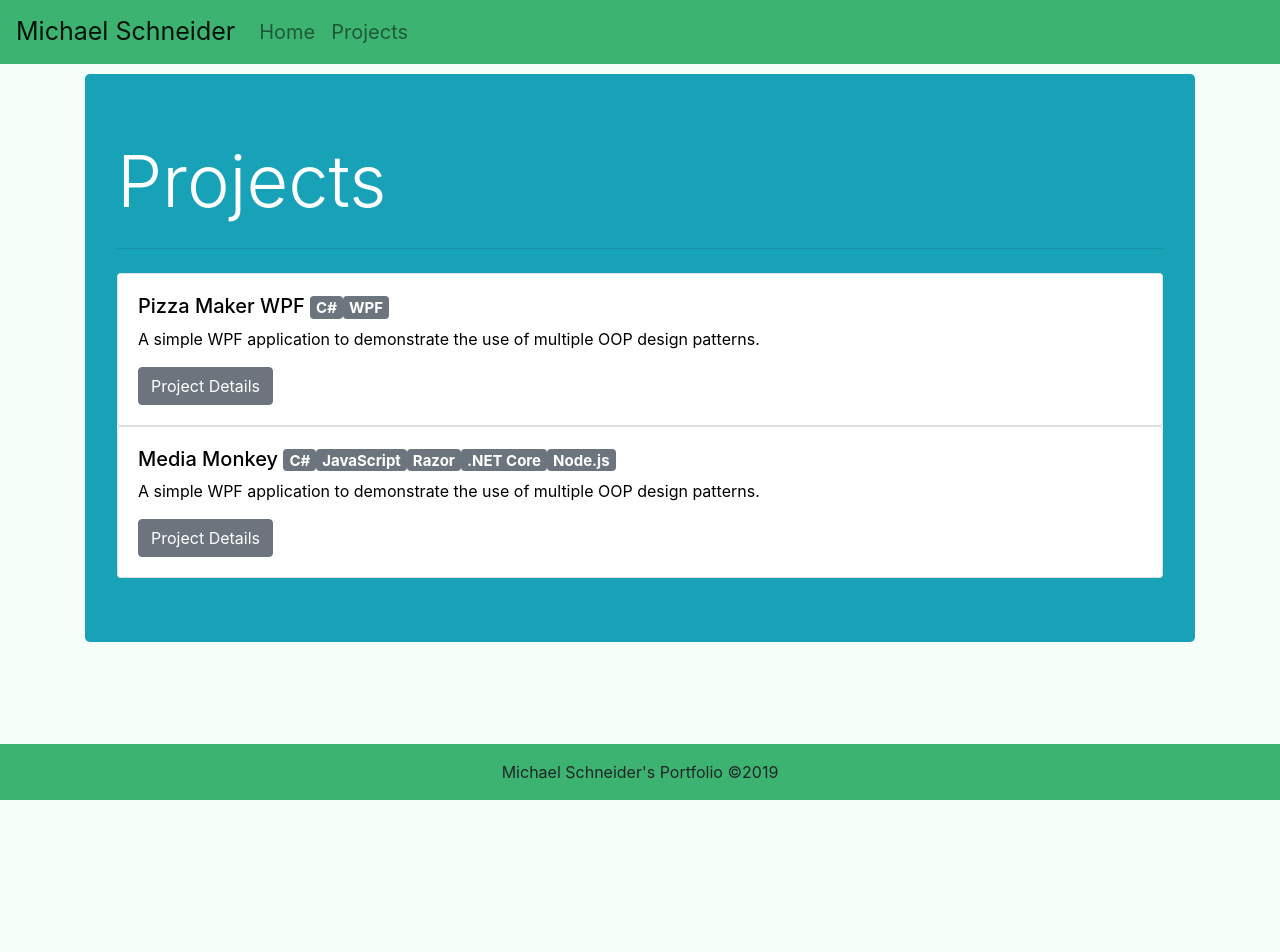
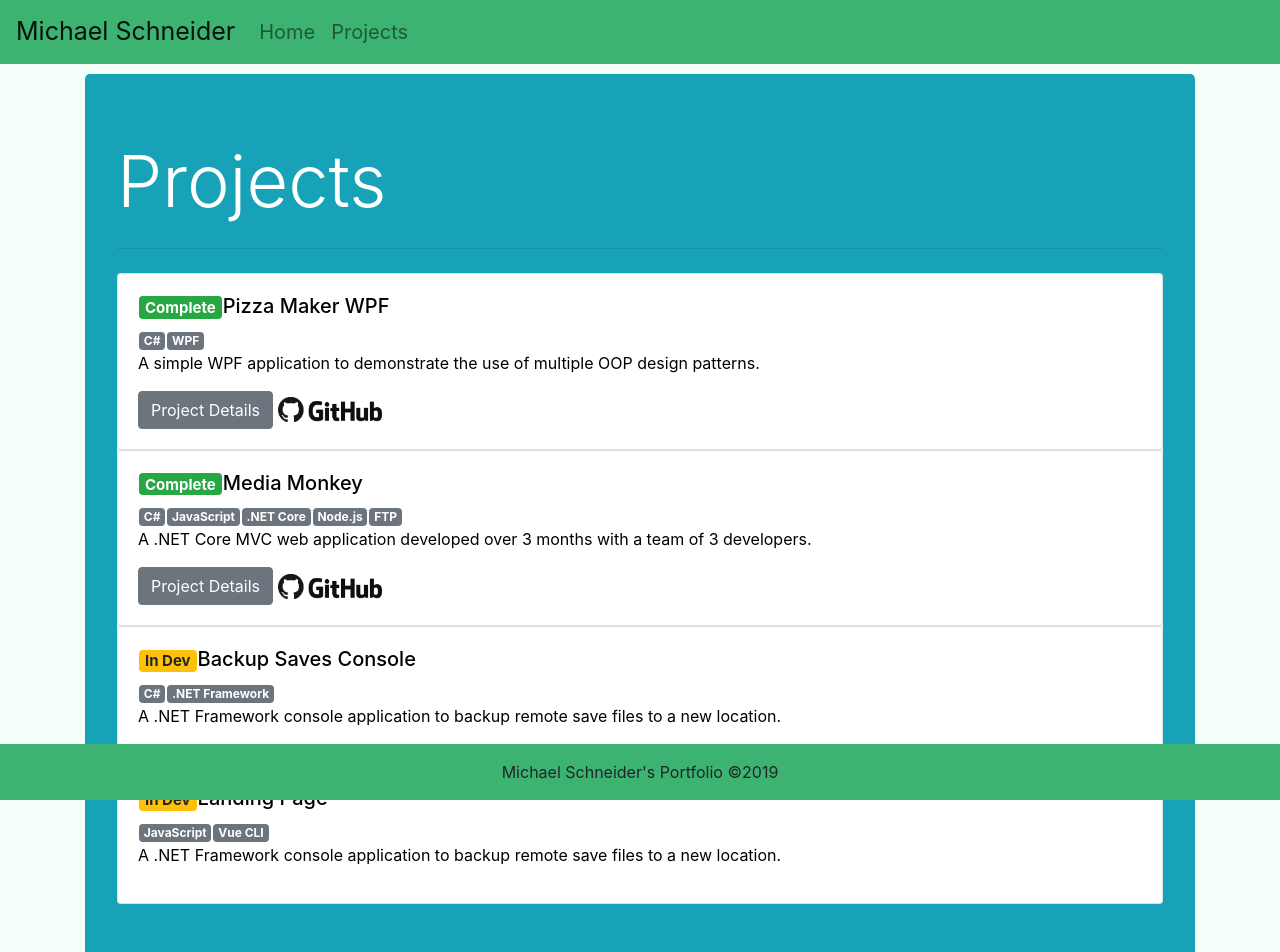
Before and after one commit to mikeschneiderdotme/landingpage, a Vue app: page /#/projects in a window 1280 px wide. Shown: the top 952 px of the page. Before the commit the page ends 800 px from the top, so only its background shows below. Built offline with nearby package versions, Linux system fonts and the light colour scheme.

Commit message:
Work done to project cards

```diff
--- a/public/index.html
+++ b/public/index.html
@@ -5,7 +5,7 @@
     <meta http-equiv="X-UA-Compatible" content="IE=edge">
     <meta name="viewport" content="width=device-width,initial-scale=1.0">
     <link rel="icon" href="<%= BASE_URL %>favicon.ico">
-    <title>landingpage</title>
+    <title>Michael Schneider</title>
   </head>
   <body>
     <noscript>
--- a/src/components/Projects.vue
+++ b/src/components/Projects.vue
@@ -8,20 +8,23 @@
 			<div id="content">
 				<b-card>
 					<h5 class="mt-0">
-						Pizza Maker WPF
-						<b-badge>C#</b-badge>
-						<b-badge>WPF</b-badge>
+						<b-badge id="padding" variant="success">Complete</b-badge>Pizza Maker WPF
 					</h5>
+					<b-badge id="padding">C#</b-badge>
+					<b-badge id="padding">WPF</b-badge>
 					<p>A simple WPF application to demonstrate the use of multiple OOP design patterns.</p>
 
 					<b-button v-b-toggle="'pizza'">Project Details</b-button>
+					<b-link href="https://github.com/Cellor425/Pizza-Maker-Program-2018-OOP-Design">
+						<b-img src="../assets/github.png" style="max-height: 25px; padding-left: 5px;"></b-img>
+					</b-link>
 					<b-collapse id="pizza" class="mt-2">
 						<b-card>
-							<b-button v-b-toggle="'class-diagram-pizza'" size="sm">Class Diagram</b-button>
+							<b-button id="padding" v-b-toggle="'class-diagram-pizza'" size="sm">Class Diagram</b-button>
 							<b-collapse id="class-diagram-pizza" class="mt-2">
 								<b-img src="../assets/PizzaMaker.png" style="width: 100%; border: 1px solid black;"></b-img>
 							</b-collapse>
-							<b-button v-b-toggle="'info-pizza'" size="sm">Techincal Information</b-button>
+							<b-button id="padding" v-b-toggle="'info-pizza'" size="sm">Techincal Information</b-button>
 							<b-collapse id="info-pizza" class="mt-2">
 								<h6>Explaination</h6>
 								<p>
@@ -62,25 +65,59 @@
 						</b-card>
 					</b-collapse>
 				</b-card>
+
+				<!-- Media Monkey Card -->
 				<b-card>
 					<h5 class="mt-0">
-						Media Monkey
-						<b-badge>C#</b-badge>
-						<b-badge>JavaScript</b-badge>
-						<b-badge>Razor</b-badge>
-						<b-badge>.NET Core</b-badge>
-						<b-badge>Node.js</b-badge>
+						<b-badge id="padding" variant="success">Complete</b-badge>Media Monkey
 					</h5>
-					<p>A simple WPF application to demonstrate the use of multiple OOP design patterns.</p>
+					<b-badge id="padding">C#</b-badge>
+					<b-badge id="padding">JavaScript</b-badge>
+					<b-badge id="padding">.NET Core</b-badge>
+					<b-badge id="padding">Node.js</b-badge>
+					<b-badge id="padding">FTP</b-badge>
+					<p>A .NET Core MVC web application developed over 3 months with a team of 3 developers.</p>
 					<b-button v-b-toggle="'mediamonkey'">Project Details</b-button>
+					<b-link href="https://github.com/Cellor425/MM">
+						<b-img src="../assets/github.png" style="max-height: 25px; padding-left: 5px;"></b-img>
+					</b-link>
 					<b-collapse id="mediamonkey" class="mt-2">
 						<b-card>
-							<b-button v-b-toggle="'mm-inner-1'" size="sm">Site Logo</b-button>
+							<b-button
+								id="padding"
+								href="https://mediamonkey.mjschneider1.com/"
+								style="background-color: orange; color: black;"
+								size="sm"
+							>To Media Monkey</b-button>
+							<b-button id="padding" v-b-toggle="'mm-inner-1'" size="sm">Site Logo</b-button>
 							<b-collapse id="mm-inner-1" class="mt-2">
 								<b-img src="../assets/Logo.png" style="max-width:300px; border: 1px solid black;"></b-img>
 							</b-collapse>
+							<b-button id="padding" v-b-toggle="'mm-inner-2'" size="sm">Description</b-button>
+							<b-collapse id="mm-inner-2" class="mt-2">
+								<h6>Product MVP at Start</h6>
+								<h6>Process and Technologies</h6>
+								<h6>My Role</h6>
+								<h6>Lessons Learned</h6>
+							</b-collapse>
 						</b-card>
 					</b-collapse>
+				</b-card>
+				<b-card>
+					<h5 class="mt-0">
+						<b-badge id="padding" variant="warning">In Dev</b-badge>Backup Saves Console
+					</h5>
+					<b-badge id="padding">C#</b-badge>
+					<b-badge id="padding">.NET Framework</b-badge>
+					<p>A .NET Framework console application to backup remote save files to a new location.</p>
+				</b-card>
+				<b-card>
+					<h5 class="mt-0">
+						<b-badge id="padding" variant="warning">In Dev</b-badge>Landing Page
+					</h5>
+					<b-badge id="padding">JavaScript</b-badge>
+					<b-badge id="padding">Vue CLI</b-badge>
+					<p>A .NET Framework console application to backup remote save files to a new location.</p>
 				</b-card>
 			</div>
 		</b-jumbotron>
@@ -104,4 +141,8 @@ export default {
 	color: black;
 	border-radius: 5px;
 }
+
+#padding {
+	margin: 0 1px 0 1px;
+}
 </style>
```
Also changed, not shown: src/assets/github.png (added).
